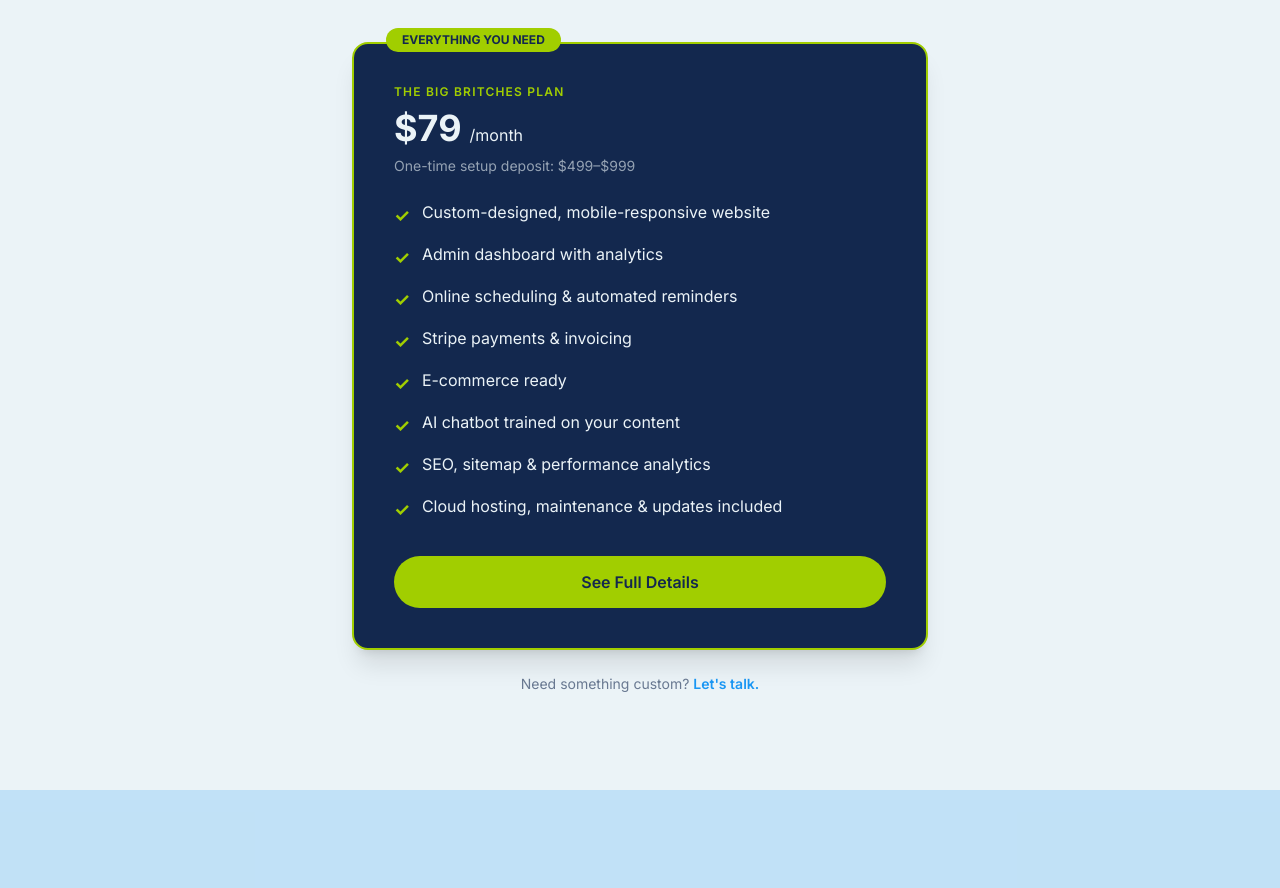
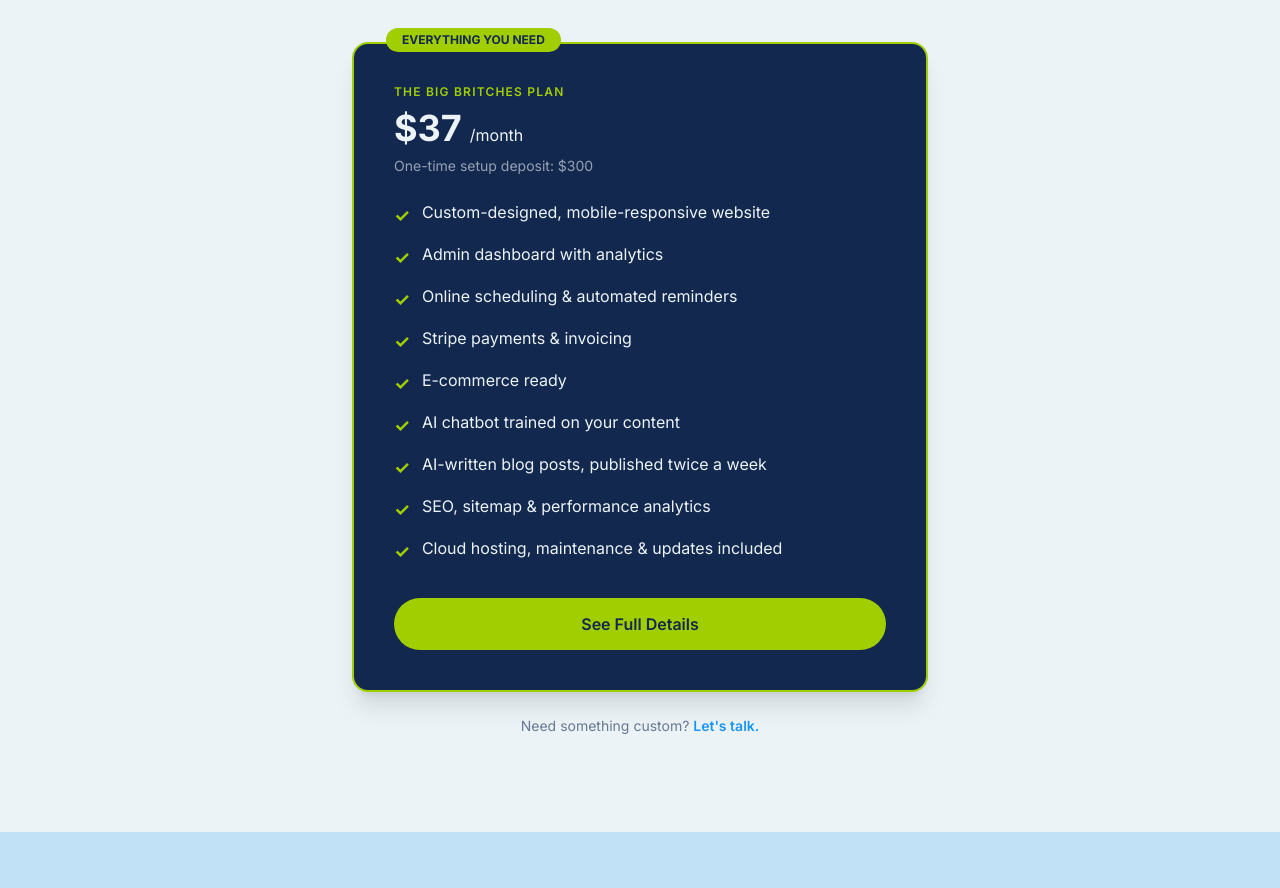
Before and after one commit to harleyneal/big-britches, a Next.js app: page / in a window 1280 px wide. Shown: the part 2237-3125 px from the top of the page. Built offline with nearby package versions, Linux system fonts and the light colour scheme.

Commit message:
Update pricing to $37/mo with $300 setup, add AI blog post feature
- Monthly price changed from $79 to $37
- One-time setup deposit changed from $499-$999 to $300
- Added 'AI-written blog posts published twice a week' to feature lists
- Updated both pricing page and homepage pricing card

```diff
--- a/src/app/page.tsx
+++ b/src/app/page.tsx
@@ -36,6 +36,7 @@ const planFeatures = [
   "Stripe payments & invoicing",
   "E-commerce ready",
   "AI chatbot trained on your content",
+  "AI-written blog posts, published twice a week",
   "SEO, sitemap & performance analytics",
   "Cloud hosting, maintenance & updates included",
 ];
@@ -129,10 +130,10 @@ export default function Home() {
               <div className="mb-6">
                 <p className="text-[var(--sl-lime)] text-xs font-semibold uppercase tracking-widest mb-2">The Big Britches Plan</p>
                 <div className="flex items-baseline gap-2 mb-2">
-                  <span className="text-4xl font-bold text-[var(--sl-ice)]">$79</span>
+                  <span className="text-4xl font-bold text-[var(--sl-ice)]">$37</span>
                   <span className="text-[var(--sl-ice)]">/month</span>
                 </div>
-                <p className="text-[var(--sl-ice)]/60 text-sm">One-time setup deposit: $499–$999</p>
+                <p className="text-[var(--sl-ice)]/60 text-sm">One-time setup deposit: $300</p>
               </div>
 
               <ul className="space-y-3 mb-8">
--- a/src/app/pricing/page.tsx
+++ b/src/app/pricing/page.tsx
@@ -34,11 +34,11 @@ export default function PricingPage() {
                 Your Business, Online &amp; Running
               </h2>
               <div className="flex items-baseline gap-2 mb-6">
-                <span className="text-4xl font-bold text-[var(--sl-ice)]">$79</span>
+                <span className="text-4xl font-bold text-[var(--sl-ice)]">$37</span>
                 <span className="text-[var(--sl-ice)]">/month</span>
               </div>
               <p className="text-[var(--sl-ice)] text-sm mb-4">
-                One-time setup deposit: <span className="font-semibold">$499–$999</span>
+                One-time setup deposit: <span className="font-semibold">$300</span>
               </p>
             </div>
 
@@ -51,6 +51,7 @@ export default function PricingPage() {
                 "Order & job tracking",
                 "E-commerce ready (product catalog, cart, checkout)",
                 "AI chatbot trained on your content",
+                "AI-written blog posts published twice a week",
                 "Blog / content management system",
                 "SEO setup, sitemap, schema & performance analytics",
                 "Google Analytics integration",
```
